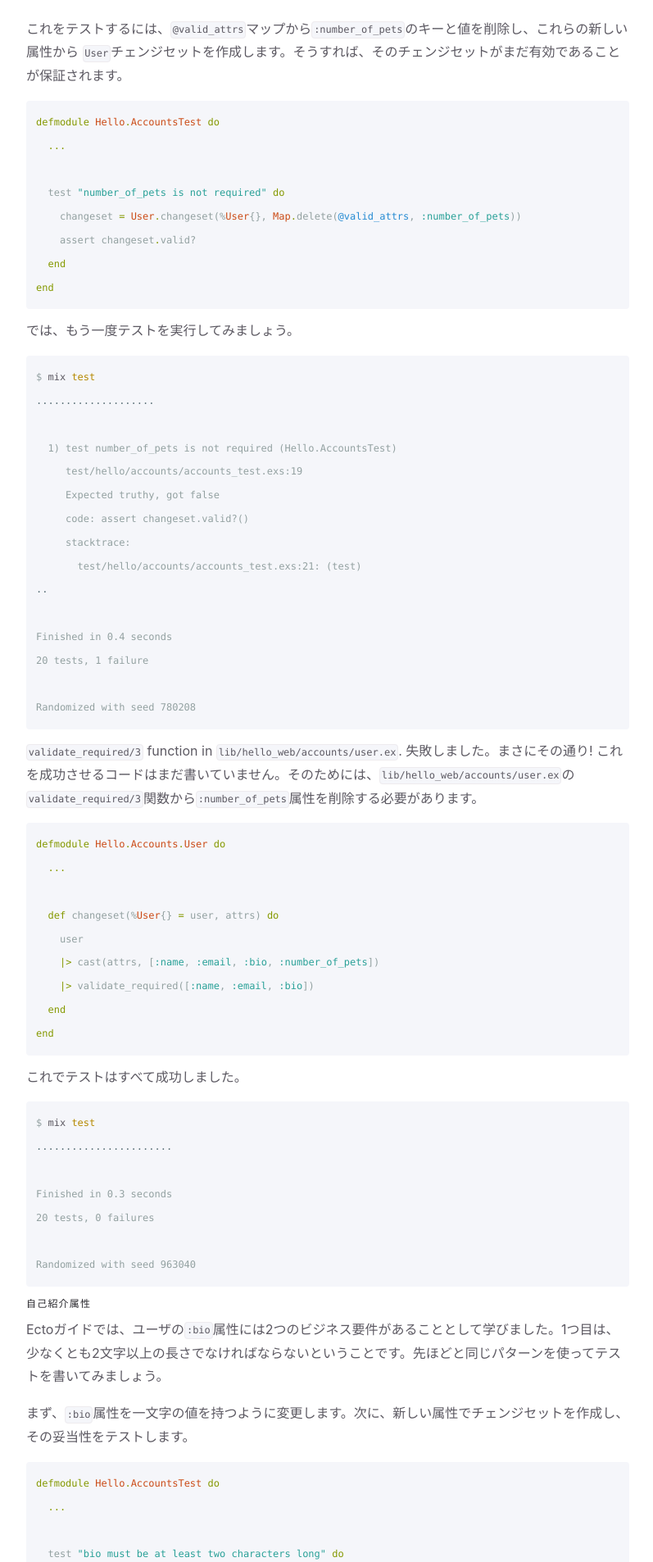
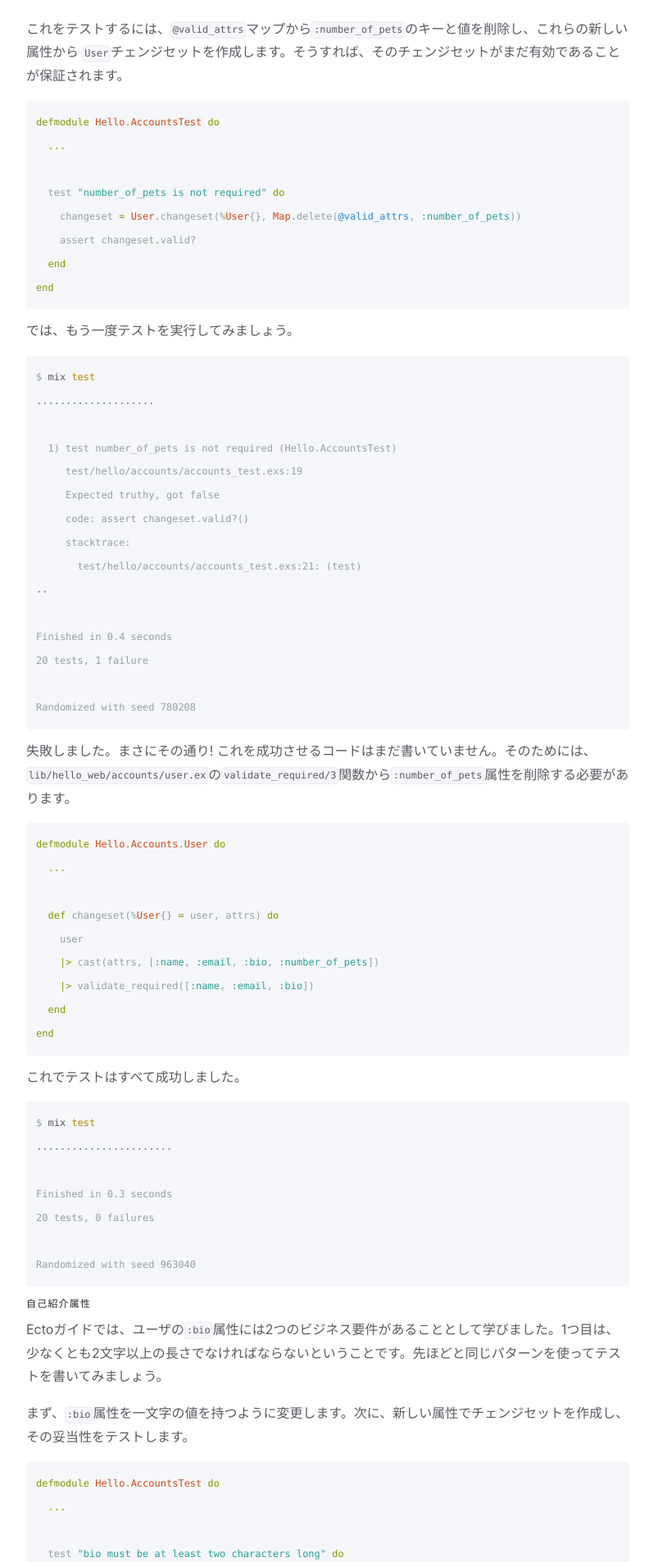
Before and after one commit to fukuoka-ex/phoenix-guide-ja, a Jekyll site: the page built from guides/1.4/testing/testing_schemas.md, in a window 1280 px wide. Shown: the part 2332-4238 px from the top of the page at 82% size, without its empty margins (372-1169 px from the left). Built offline with Jekyll 4.4.1, drawn with Linux system fonts in a browser that asks for light colours.

Commit message:
Update guides/1.4/testing/testing_schemas.md
Co-authored-by: Koga Shozo <koga.shozo1020@gmail.com>

````diff
--- a/guides/1.4/testing/testing_schemas.md
+++ b/guides/1.4/testing/testing_schemas.md
@@ -111,7 +111,6 @@ Finished in 0.4 seconds
 Randomized with seed 780208
 ```
 
-`validate_required/3` function in `lib/hello_web/accounts/user.ex`.
 失敗しました。まさにその通り! これを成功させるコードはまだ書いていません。そのためには、`lib/hello_web/accounts/user.ex`の`validate_required/3`関数から`:number_of_pets`属性を削除する必要があります。
 
 ```elixir
````
